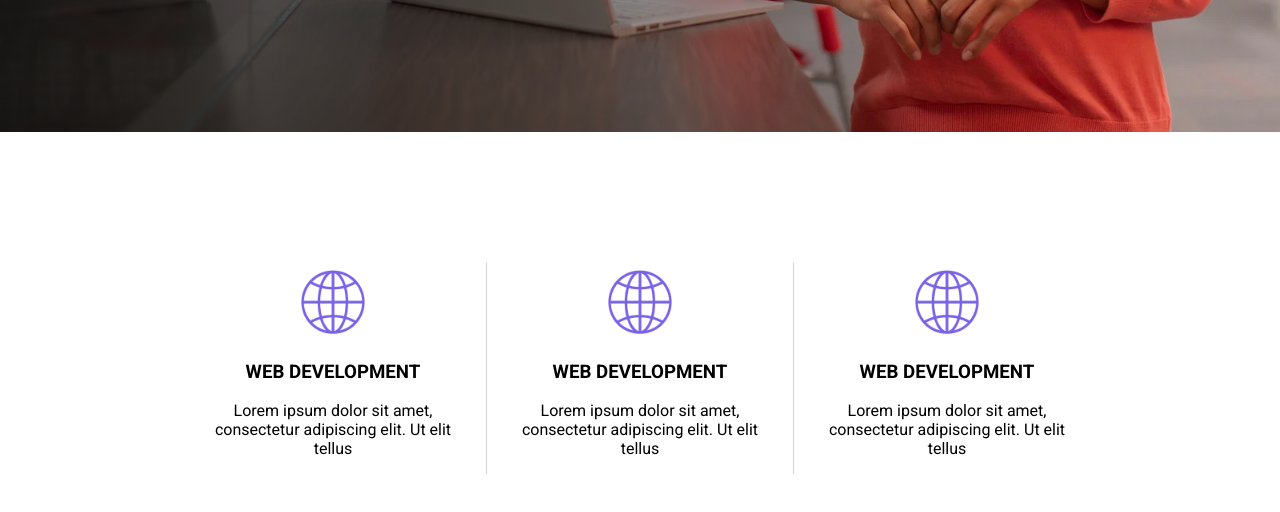
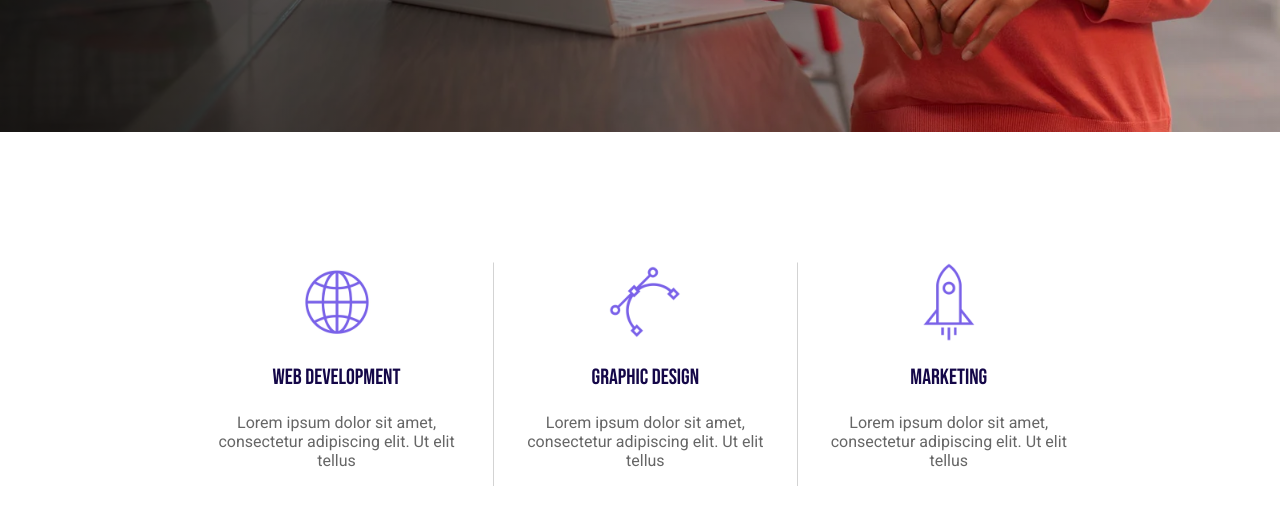
Before and after one commit to Neeraj-2209/CAH, a plain HTML site: page index.html in a window 1280 px wide. Shown: the part 564-1076 px from the top of the page. Before the commit the page ends 1038 px from the top, so only its background shows below. Drawn offline with Linux system fonts and the light colour scheme.

Commit message:
Second commit

```diff
--- a/css/style.css
+++ b/css/style.css
@@ -95,6 +95,7 @@ header{
 
 #services{
     padding-top : 130px;
+    padding-bottom : 330px;
     margin-left : 200px;
     margin-right : 200px;
     display : grid;
@@ -109,3 +110,16 @@ header{
 .box{
     text-align : center;
 }
+
+.box h3{
+    font-size : 22px;
+    font-family: "Bebas Neue", sans-serif;
+    font-weight : 400;
+    color : #140748;
+}
+
+.box p{
+    color : #666666;
+    font-family: "Roboto", sans-serif;
+    font-size : 16px;
+}
--- a/index.html
+++ b/index.html
@@ -42,17 +42,17 @@ A Creative Designer</div>
     </div>
     <div class="divider"></div>
     <div class="box">
-        <img src="css/images/icon4.jpg" alt="web development">
+        <img src="css/images/graphic.png" alt="web development">
         <div>
-            <h3>WEB DEVELOPMENT</h3>
+            <h3>GRAPHIC DESIGN</h3>
             <p>Lorem ipsum dolor sit amet, consectetur adipiscing elit. Ut elit tellus</p>
         </div>
     </div>
     <div class="divider"></div>
     <div class="box">
-        <img src="css/images/icon4.jpg" alt="web development">
+        <img src="css/images/marketing.png" alt="web development">
         <div>
-            <h3>WEB DEVELOPMENT</h3>
+            <h3>MARKETING</h3>
             <p>Lorem ipsum dolor sit amet, consectetur adipiscing elit. Ut elit tellus</p>
         </div>
     </div>
```
Also changed, not shown: css/images/graphic.png (added), css/images/icon2.webp (deleted), css/images/icon3.webp (deleted), css/images/marketing.png (added).
